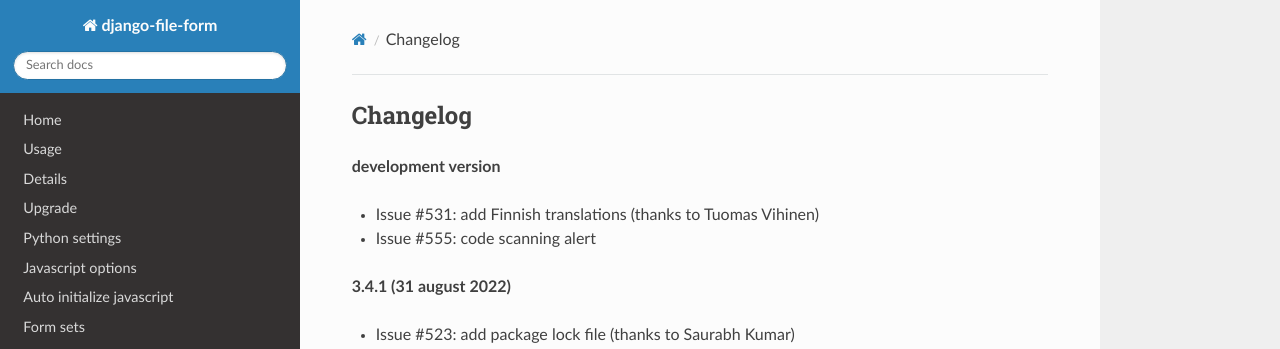
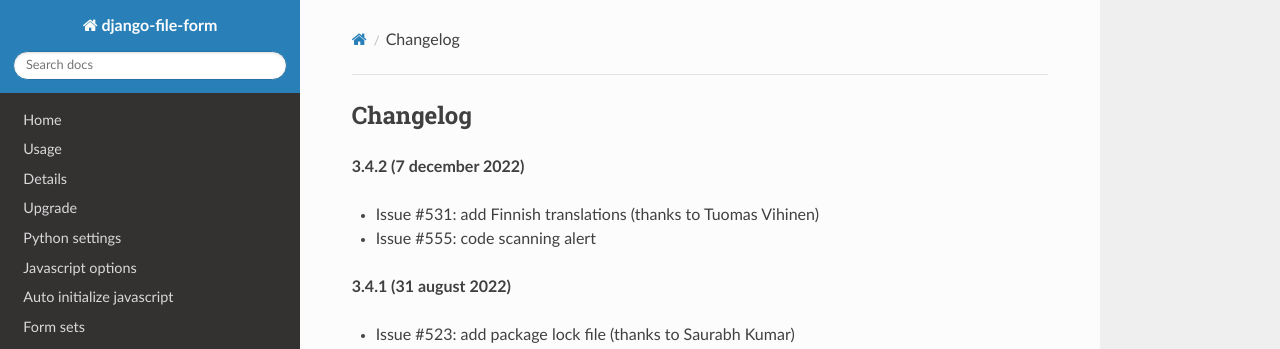
Before and after one commit to mbraak/django-file-form, an MkDocs documentation site: the page built from docs/changelog.md, in a window 1280 px wide and 900 px high. Shown: the top 349 px of the window. Built offline with MkDocs 1.6.1, drawn with Linux system fonts in a browser that asks for light colours; nearby versions of some CDN libraries.

Commit message:
Version 3.4.2

```diff
--- a/docs/changelog.md
+++ b/docs/changelog.md
@@ -1,6 +1,6 @@
 ## Changelog
 
-**development version**
+**3.4.2 (7 december 2022)**
 
 - Issue #531: add Finnish translations (thanks to Tuomas Vihinen)
 - Issue #555: code scanning alert
--- a/setup.py
+++ b/setup.py
@@ -7,7 +7,7 @@
 with open(path.join(this_directory, "README.md"), encoding="utf-8") as f:
     long_description = f.read()
 
-version = "3.4.1"
+version = "3.4.2"
 
 setup(
     name="django-file-form",
```
